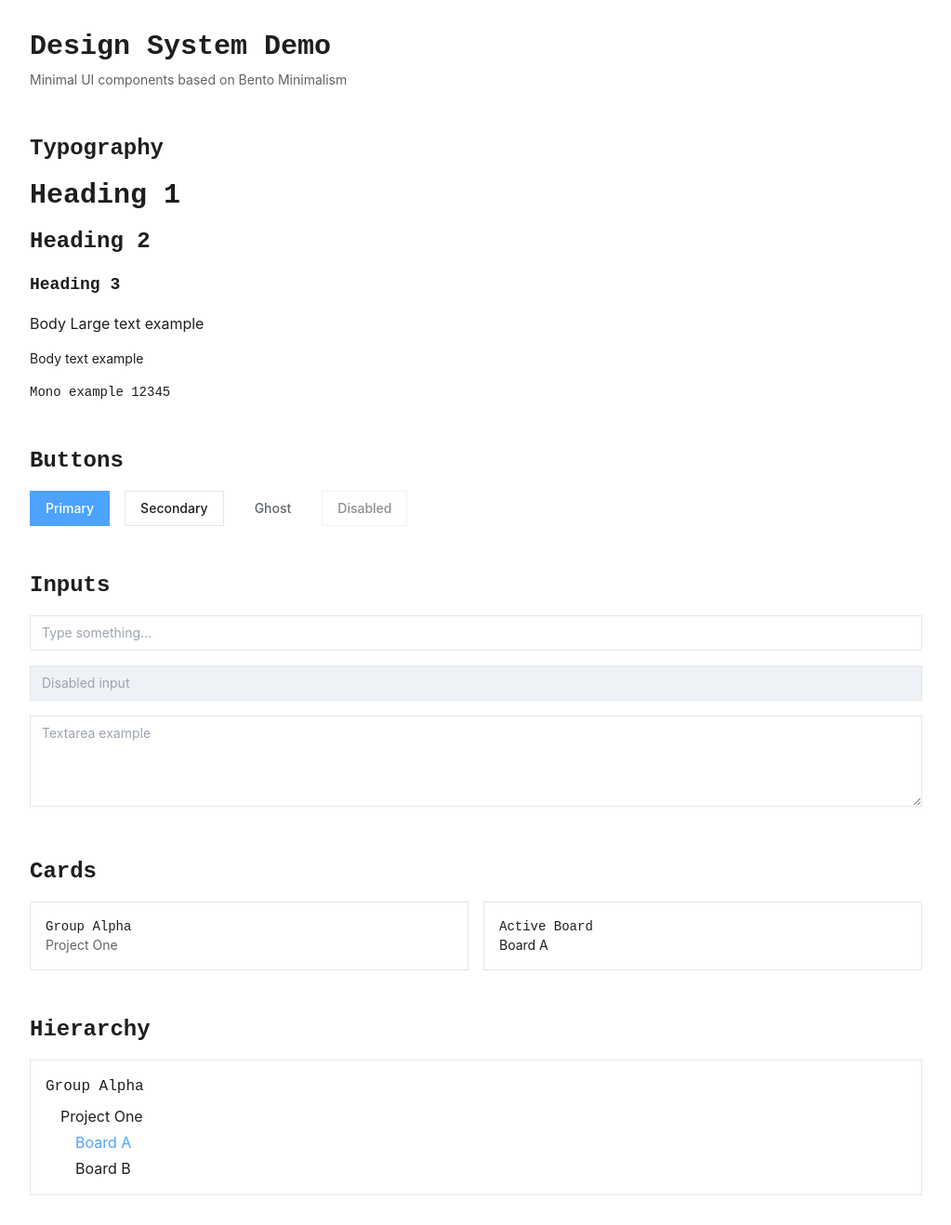
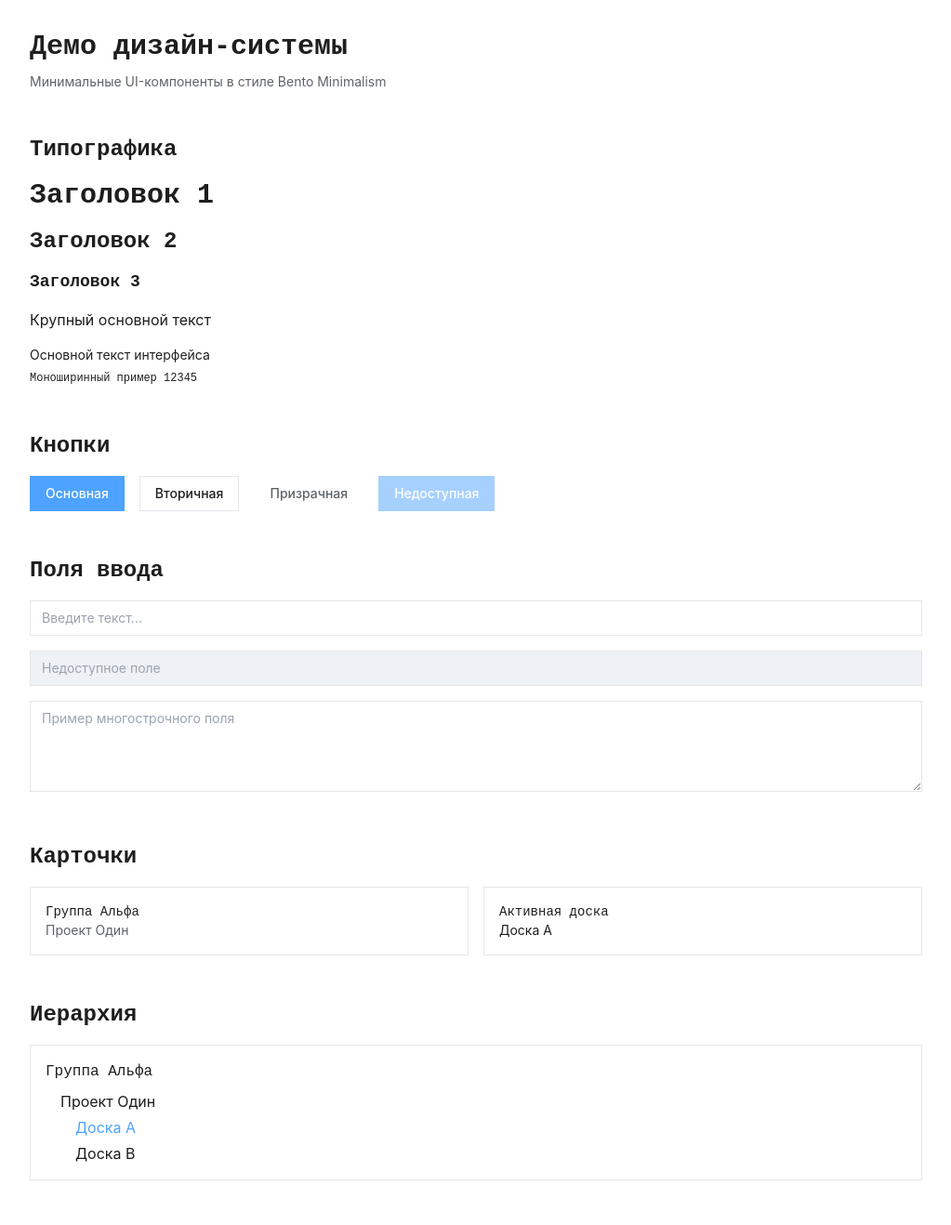
Before and after one commit to ZapolyarnyDev/Tokboard, a Vue app in the folder client/: page / in a window 1280 px wide. Shown: the whole page at 93% size, without its empty margins (128-1151 px from the left). Built offline with nearby package versions, Linux system fonts and the light colour scheme.

Commit message:
feat(ui): add typography primitives and fix button behavior

```diff
--- a/client/src/components/ui/UiButton.vue
+++ b/client/src/components/ui/UiButton.vue
@@ -1,23 +1,40 @@
 <script setup>
-defineProps({
+import { computed } from "vue"
+
+const props = defineProps({
   variant: { type: String, default: "primary" },
+  type: { type: String, default: "button" },
   disabled: { type: Boolean, default: false }
+})
+
+const variantClasses = computed(() => {
+  const classes = {
+    primary: ["bg-accent text-white border-accent"],
+    secondary: ["bg-white text-text-primary border-border"],
+    ghost: ["bg-transparent text-text-secondary border-transparent"]
+  }
+
+  const interactiveClasses = {
+    primary: ["hover:bg-accent-hover active:bg-accent-active"],
+    secondary: ["hover:bg-bg-secondary"],
+    ghost: ["hover:bg-bg-secondary"]
+  }
+
+  const variant = classes[props.variant] ? props.variant : "primary"
+
+  return [
+    classes[variant],
+    props.disabled ? "opacity-50 cursor-not-allowed" : interactiveClasses[variant]
+  ]
 })
 </script>
 
 <template>
   <button
+    :type="type"
     :disabled="disabled"
     class="px-4 py-2 text-sm font-medium transition-all duration-150 border rounded-none"
-    :class="{
-      'bg-accent text-white border-accent hover:bg-accent-hover active:bg-accent-active':
-        variant === 'primary' && !disabled,
-      'bg-white text-text-primary border-border hover:bg-bg-secondary':
-        variant === 'secondary' && !disabled,
-      'bg-transparent text-text-secondary border-transparent hover:bg-bg-secondary':
-        variant === 'ghost' && !disabled,
-      'opacity-50 cursor-not-allowed': disabled
-    }"
+    :class="variantClasses"
   >
     <slot />
   </button>
--- a/client/src/components/ui/UiTypography.vue
+++ b/client/src/components/ui/UiTypography.vue
@@ -0,0 +1,100 @@
+<script>
+import { computed, h } from "vue"
+
+const toneClasses = {
+  primary: "text-text-primary",
+  secondary: "text-text-secondary",
+  muted: "text-text-muted",
+  accent: "text-accent"
+}
+
+const weightClasses = {
+  regular: "font-normal",
+  medium: "font-medium",
+  semibold: "font-semibold",
+  bold: "font-bold"
+}
+
+const headingClasses = {
+  h1: "text-3xl leading-tight",
+  h2: "text-2xl leading-tight",
+  h3: "text-lg leading-snug",
+  h4: "text-base leading-snug"
+}
+
+const textClasses = {
+  lg: "text-base leading-6",
+  md: "text-sm leading-5",
+  sm: "text-xs leading-4"
+}
+
+function createTypographyComponent({
+  name,
+  defaultAs,
+  baseClass,
+  sizeClasses,
+  defaultSize,
+  defaultWeight = "regular"
+}) {
+  return {
+    name,
+    props: {
+      as: { type: String, default: defaultAs },
+      size: { type: String, default: defaultSize },
+      tone: { type: String, default: "primary" },
+      weight: { type: String, default: defaultWeight },
+      truncate: { type: Boolean, default: false }
+    },
+    setup(props, { attrs, slots }) {
+      const classes = computed(() => [
+        baseClass,
+        sizeClasses[props.size] || sizeClasses[defaultSize],
+        toneClasses[props.tone] || toneClasses.primary,
+        weightClasses[props.weight] || weightClasses[defaultWeight],
+        props.truncate ? "truncate" : ""
+      ])
+
+      return () => h(props.as, { ...attrs, class: [classes.value, attrs.class] }, slots.default?.())
+    }
+  }
+}
+
+const Title = createTypographyComponent({
+  name: "UiTypographyTitle",
+  defaultAs: "h2",
+  baseClass: "font-heading tracking-normal",
+  sizeClasses: headingClasses,
+  defaultSize: "h2",
+  defaultWeight: "semibold"
+})
+
+const Text = createTypographyComponent({
+  name: "UiTypographyText",
+  defaultAs: "p",
+  baseClass: "font-body tracking-normal",
+  sizeClasses: textClasses,
+  defaultSize: "md"
+})
+
+const Code = createTypographyComponent({
+  name: "UiTypographyCode",
+  defaultAs: "code",
+  baseClass: "font-heading tracking-normal",
+  sizeClasses: textClasses,
+  defaultSize: "sm",
+  defaultWeight: "medium"
+})
+
+const UiTypography = {
+  Title,
+  H1: { ...Title, name: "UiTypographyH1", props: { ...Title.props, as: { type: String, default: "h1" }, size: { type: String, default: "h1" } } },
+  H2: { ...Title, name: "UiTypographyH2", props: { ...Title.props, as: { type: String, default: "h2" }, size: { type: String, default: "h2" } } },
+  H3: { ...Title, name: "UiTypographyH3", props: { ...Title.props, as: { type: String, default: "h3" }, size: { type: String, default: "h3" } } },
+  Text,
+  Muted: { ...Text, name: "UiTypographyMuted", props: { ...Text.props, tone: { type: String, default: "secondary" } } },
+  Code
+}
+
+export default UiTypography
+export { Title, Text, Code }
+</script>
--- a/client/src/pages/Home.vue
+++ b/client/src/pages/Home.vue
@@ -6,6 +6,7 @@ import UiButton from "../components/ui/UiButton.vue"
 import UiInput from "../components/ui/UiInput.vue"
 import UiTextarea from "../components/ui/UiTextarea.vue"
 import UiCard from "../components/ui/UiCard.vue"
+import UiTypography from "../components/ui/UiTypography.vue"
 
 const text = ref("")
 const store = useUiStore()
@@ -16,53 +17,53 @@ const store = useUiStore()
 
     <!-- Хедер -->
     <div>
-      <h1 class="text-3xl font-heading font-bold">Design System Demo</h1>
-      <p class="mt-2 text-sm text-text-secondary">
-        Minimal UI components based on Bento Minimalism
-      </p>
+      <UiTypography.H1>Демо дизайн-системы</UiTypography.H1>
+      <UiTypography.Muted class="mt-2">
+        Минимальные UI-компоненты в стиле Bento Minimalism
+      </UiTypography.Muted>
     </div>
 
     <!-- Типография -->
     <section class="space-y-4">
-      <h2 class="text-2xl font-heading font-semibold">Typography</h2>
-      <h1 class="text-3xl font-heading font-bold">Heading 1</h1>
-      <h2 class="text-2xl font-heading font-semibold">Heading 2</h2>
-      <h3 class="text-lg font-heading font-semibold">Heading 3</h3>
-      <p class="text-base">Body Large text example</p>
-      <p class="text-sm">Body text example</p>
-      <p class="font-heading text-sm">Mono example 12345</p>
+      <UiTypography.H2>Типографика</UiTypography.H2>
+      <UiTypography.H1>Заголовок 1</UiTypography.H1>
+      <UiTypography.H2>Заголовок 2</UiTypography.H2>
+      <UiTypography.H3>Заголовок 3</UiTypography.H3>
+      <UiTypography.Text size="lg">Крупный основной текст</UiTypography.Text>
+      <UiTypography.Text>Основной текст интерфейса</UiTypography.Text>
+      <UiTypography.Code>Моноширинный пример 12345</UiTypography.Code>
     </section>
 
     <!-- Кнопки -->
     <section class="space-y-4">
-      <h2 class="text-2xl font-heading font-semibold">Buttons</h2>
+      <h2 class="text-2xl font-heading font-semibold">Кнопки</h2>
       <div class="flex gap-4">
-        <UiButton>Primary</UiButton>
-        <UiButton variant="secondary">Secondary</UiButton>
-        <UiButton variant="ghost">Ghost</UiButton>
-        <UiButton disabled>Disabled</UiButton>
+        <UiButton>Основная</UiButton>
+        <UiButton variant="secondary">Вторичная</UiButton>
+        <UiButton variant="ghost">Призрачная</UiButton>
+        <UiButton disabled>Недоступная</UiButton>
       </div>
     </section>
 
     <!-- Инпуты -->
     <section class="space-y-4">
-      <h2 class="text-2xl font-heading font-semibold">Inputs</h2>
-      <UiInput v-model="text" placeholder="Type something..." />
-      <UiInput placeholder="Disabled input" disabled />
-      <UiTextarea placeholder="Textarea example" />
+      <h2 class="text-2xl font-heading font-semibold">Поля ввода</h2>
+      <UiInput v-model="text" placeholder="Введите текст..." />
+      <UiInput placeholder="Недоступное поле" disabled />
+      <UiTextarea placeholder="Пример многострочного поля" />
     </section>
 
     <!-- Карточки -->
     <section class="space-y-4">
-      <h2 class="text-2xl font-heading font-semibold">Cards</h2>
+      <h2 class="text-2xl font-heading font-semibold">Карточки</h2>
       <div class="grid grid-cols-2 gap-4">
         <UiCard>
-          <p class="font-heading text-sm">Group Alpha</p>
-          <p class="text-sm text-text-secondary">Project One</p>
+          <p class="font-heading text-sm">Группа Альфа</p>
+          <p class="text-sm text-text-secondary">Проект Один</p>
         </UiCard>
 
         <UiCard class="border-accent bg-accent-light">
-          <p class="font-heading text-sm">Active Board</p>
+          <p class="font-heading text-sm">Активная доска</p>
           <p class="text-sm">{{ store.activeBoard }}</p>
         </UiCard>
       </div>
@@ -70,30 +71,30 @@ const store = useUiStore()
 
     <!-- Иерархия досок -->
     <section class="space-y-4">
-      <h2 class="text-2xl font-heading font-semibold">Hierarchy</h2>
+      <h2 class="text-2xl font-heading font-semibold">Иерархия</h2>
       <UiCard>
         <div class="space-y-2">
-          <p class="font-heading">Group Alpha</p>
+          <p class="font-heading">Группа Альфа</p>
           <div class="ml-4 space-y-1">
-            <p>Project One</p>
+            <p>Проект Один</p>
             <div class="ml-4 space-y-1">
               <p
                 class="cursor-pointer"
-                :class="store.activeBoard === 'Board A'
+                :class="store.activeBoard === 'Доска A'
                   ? 'text-accent'
                   : ''"
-                @click="store.setBoard('Board A')"
+                @click="store.setBoard('Доска A')"
               >
-                Board A
+                Доска A
               </p>
               <p
                 class="cursor-pointer"
-                :class="store.activeBoard === 'Board B'
+                :class="store.activeBoard === 'Доска B'
                   ? 'text-accent'
                   : ''"
-                @click="store.setBoard('Board B')"
+                @click="store.setBoard('Доска B')"
               >
-                Board B
+                Доска B
               </p>
             </div>
           </div>
--- a/client/src/stores/ui.js
+++ b/client/src/stores/ui.js
@@ -2,7 +2,7 @@ import { defineStore } from "pinia"
 
 export const useUiStore = defineStore("ui", {
   state: () => ({
-    activeBoard: "Board A"
+    activeBoard: "Доска A"
   }),
   actions: {
     setBoard(name) {
--- a/client/src/style.css
+++ b/client/src/style.css
@@ -1,7 +1,6 @@
 @tailwind base;
 @tailwind components;
 @tailwind utilities;
-@import "tailwindcss";
 
 :root {
   --color-bg-primary:   #FFFFFF;
```
Also changed, not shown: client/src/components/layout/DemoSection.vue (deleted).
